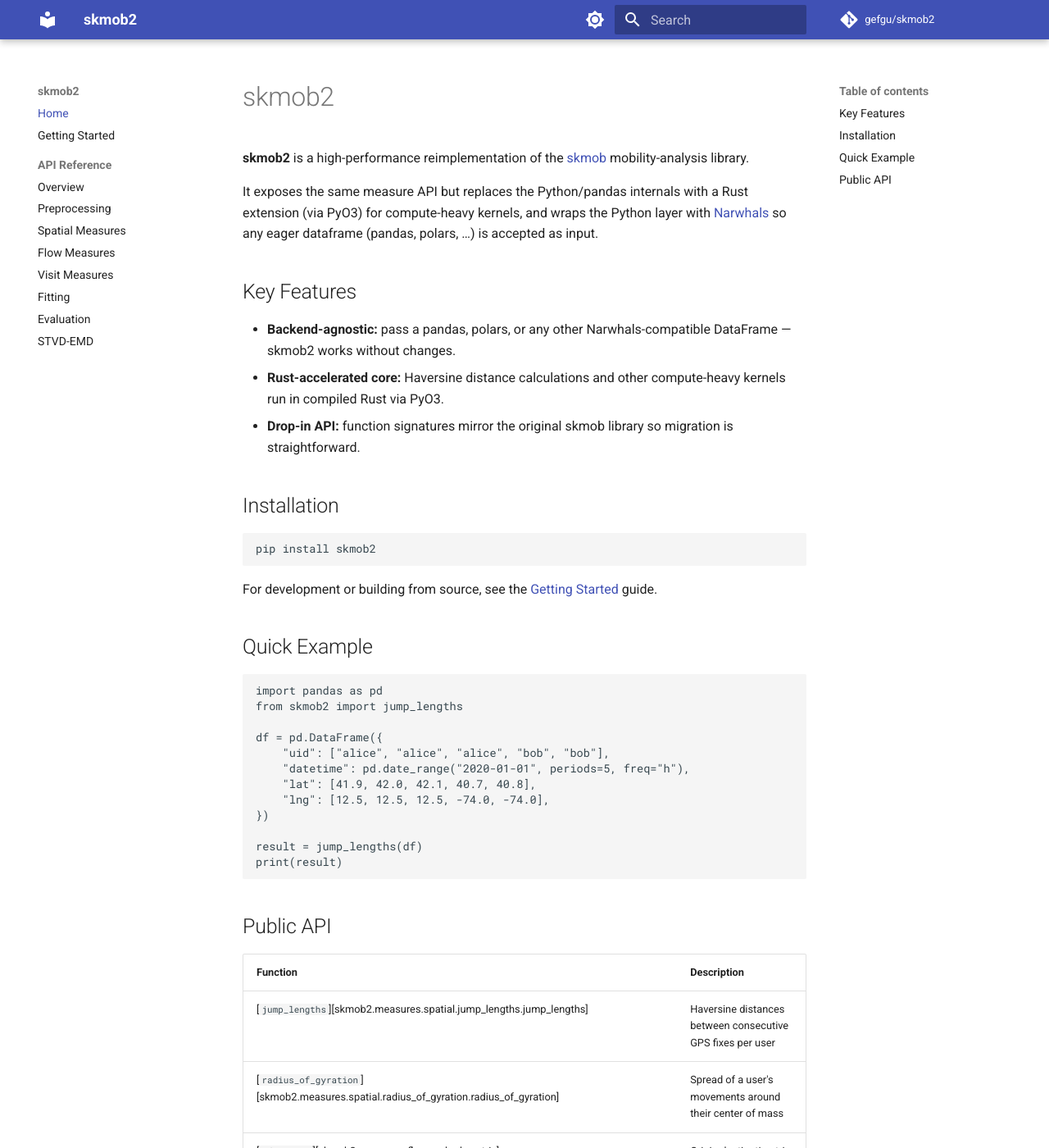
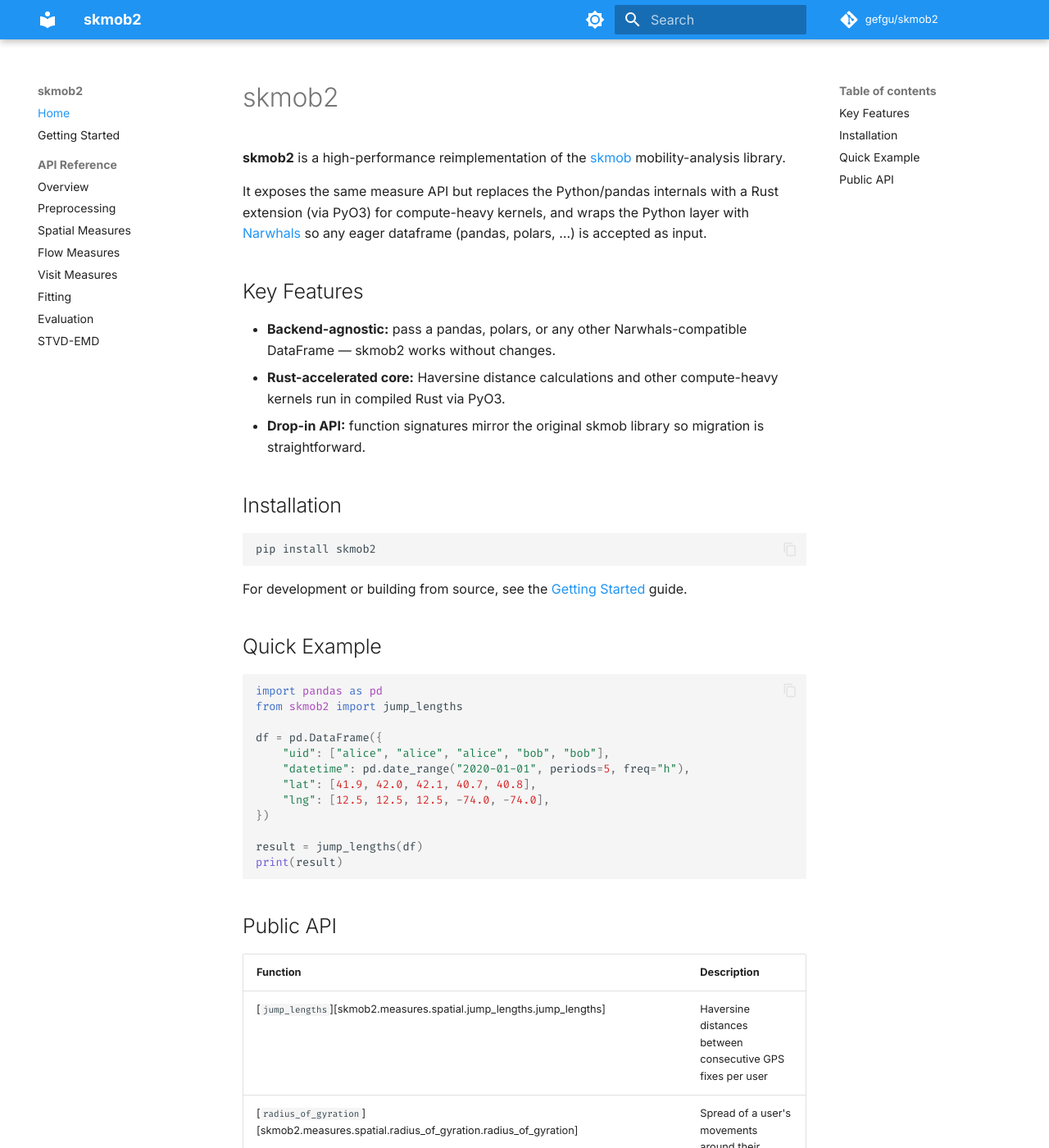
Before and after one commit to gefgu/fastmob, an MkDocs documentation site: the page built from docs/src/index.md, in a window 1280 px wide and 1400 px high. Shown: the whole window at 82% size. Built offline with MkDocs 1.6.1 and Material for MkDocs 9.7.7, drawn with Linux system fonts in a browser that asks for light colours; comment, search, counter and statistics services are not loaded.

Commit message:
Polish MkDocs theme configuration

```diff
--- a/mkdocs.yml
+++ b/mkdocs.yml
@@ -8,25 +8,42 @@
 
 theme:
   name: material
+  font:
+    text: Inter
+    code: Fira Code
   palette:
     - media: "(prefers-color-scheme: light)"
       scheme: default
-      primary: indigo
-      accent: indigo
+      primary: blue
+      accent: deep orange
       toggle:
         icon: material/brightness-7
         name: Switch to dark mode
     - media: "(prefers-color-scheme: dark)"
       scheme: slate
-      primary: indigo
-      accent: indigo
+      primary: blue
+      accent: deep orange
       toggle:
         icon: material/brightness-4
         name: Switch to light mode
   features:
+    - content.code.copy
     - navigation.sections
     - navigation.top
     - search.highlight
+
+markdown_extensions:
+  - admonition
+  - pymdownx.details
+  - pymdownx.superfences
+  - pymdownx.tabbed:
+      alternate_style: true
+  - pymdownx.highlight:
+      anchor_linenums: true
+      line_spans: __span
+      pygments_lang_class: true
+  - pymdownx.inlinehilite
+  - pymdownx.snippets
 
 plugins:
   - search
@@ -37,6 +54,8 @@
             docstring_style: numpy
             show_source: false
             show_root_heading: true
+            show_symbol_type_heading: false
+            show_symbol_type_toc: false
 
 nav:
   - Home: index.md
```
